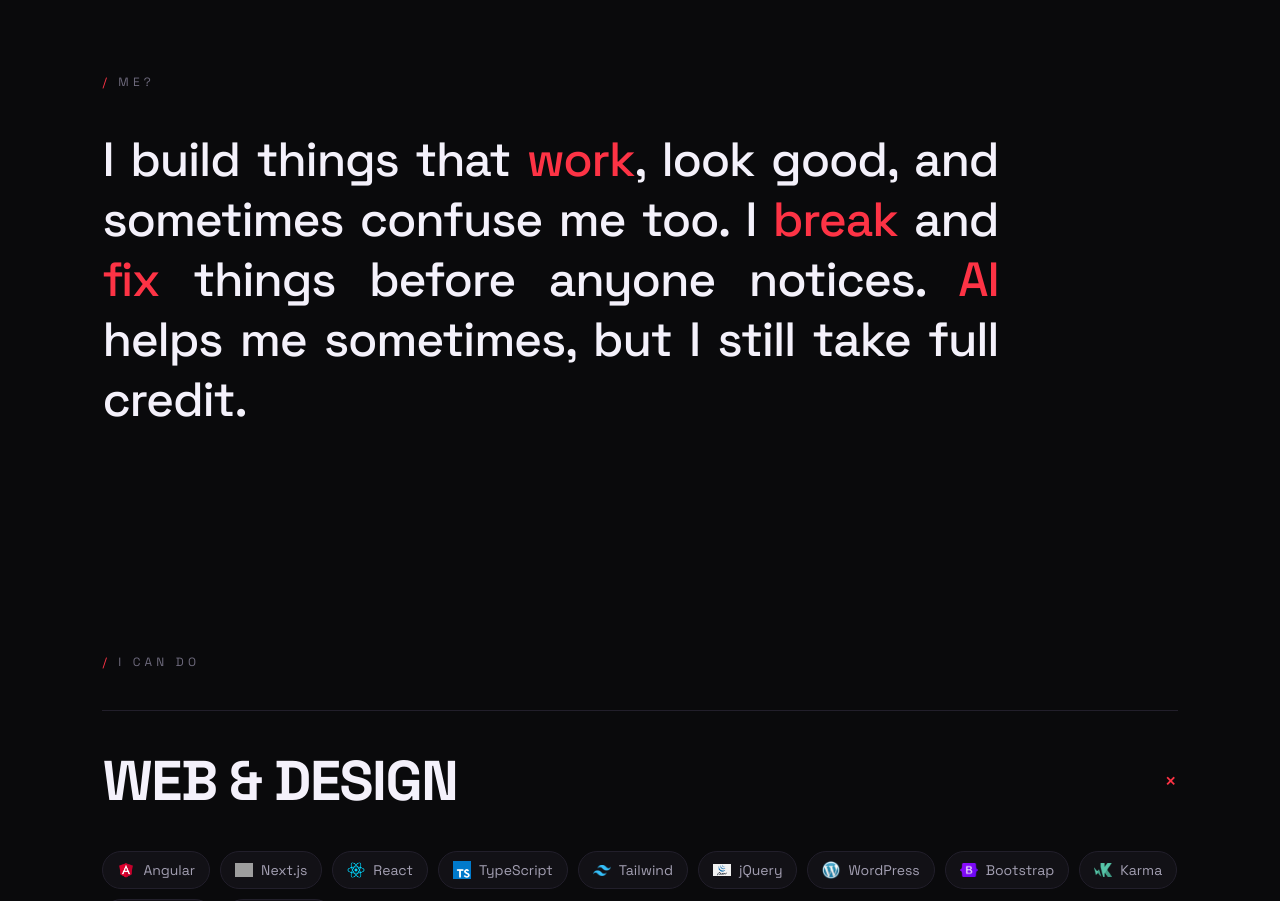
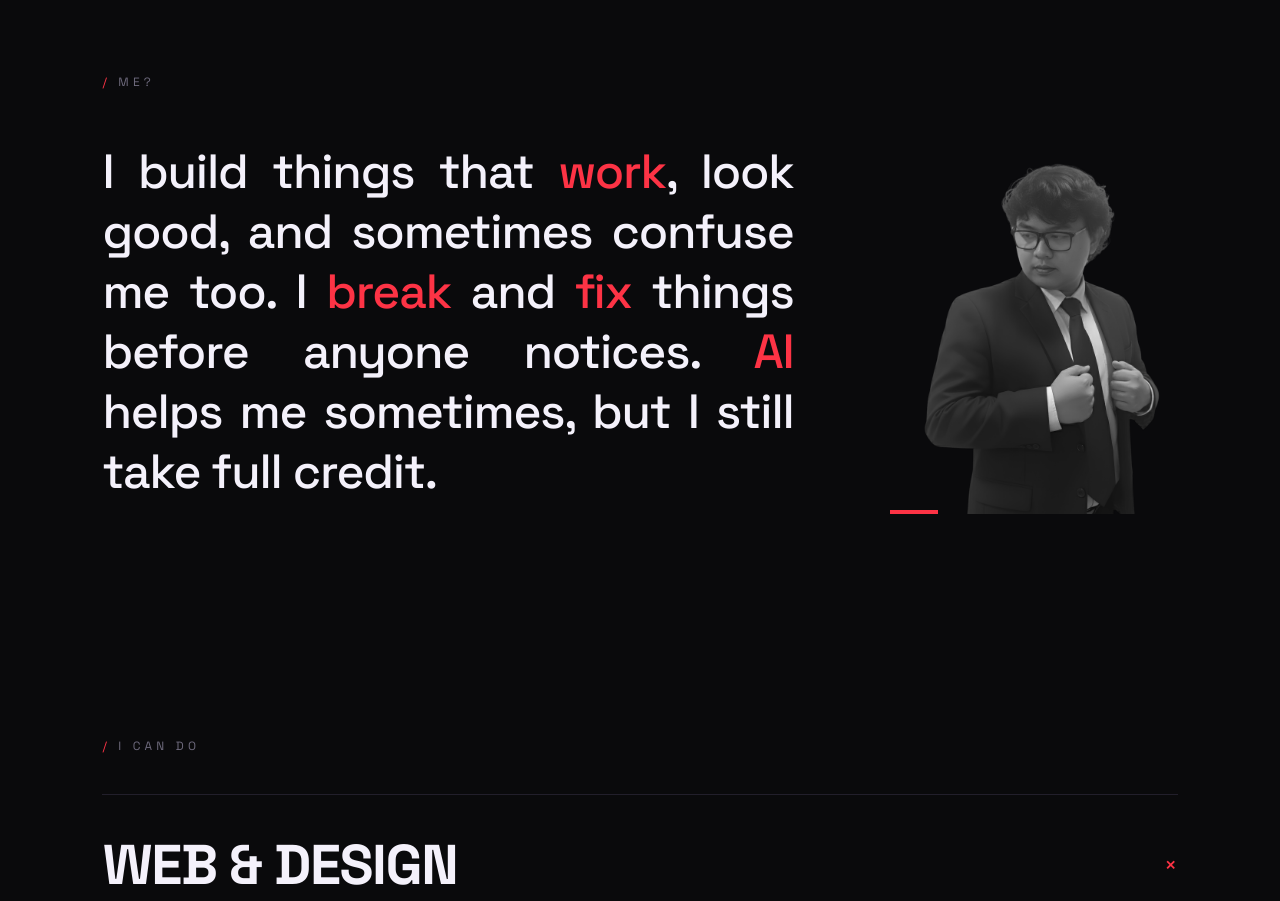
Before and after one commit to navigate27/vaniverse.dev2, a Next.js app: page / in a window 1280 px wide. Shown: the part 940-1841 px from the top of the page. Built offline with nearby package versions, Linux system fonts and the light colour scheme; grey boxes are pictures that could not be loaded; a web font is replaced by a local one.

Commit message:
added me pic

```diff
--- a/app/sections/About.tsx
+++ b/app/sections/About.tsx
@@ -1,11 +1,29 @@
+import Image from "next/image";
 import Section from "../components/Section";
 import ScrambleText from "../components/ScrambleText";
 
 const About = () => {
   return (
     <Section id="about" label="Me?">
+      <div className="flex flex-col gap-12 md:flex-row md:items-center md:gap-16 lg:gap-24">
+        {/* Photo */}
+        <div className="relative shrink-0 self-start md:order-last">
+          <div className="relative h-72 w-60 overflow-hidden md:h-96 md:w-72">
+            <Image
+              src="/me.png"
+              alt="Ivan Ferrer"
+              fill
+              className="object-cover object-top grayscale transition-all duration-700 hover:grayscale-0"
+              sizes="(max-width: 768px) 240px, 288px"
+            />
+            {/* Red accent corner */}
+            <span className="absolute bottom-0 left-0 h-1 w-12 bg-accent" />
+          </div>
+        </div>
+
+        {/* Text */}
         <ScrambleText
-        className="max-w-4xl font-display text-[clamp(1.6rem,4vw,3rem)] font-medium leading-[1.25] tracking-tight"
+          className="font-display text-[clamp(1.6rem,4vw,3rem)] font-medium leading-[1.25] tracking-tight"
           text="I build things that work, look good, and sometimes confuse me too. I break and fix things before anyone notices. AI helps me sometimes, but I still take full credit."
         >
           <p className="text-justify">
@@ -18,6 +36,7 @@ const About = () => {
             sometimes, but I still take full credit.
           </p>
         </ScrambleText>
+      </div>
     </Section>
   );
 };
```
Also changed, not shown: public/me.png (added). Lines whose indentation alone changed are shown as unchanged.
